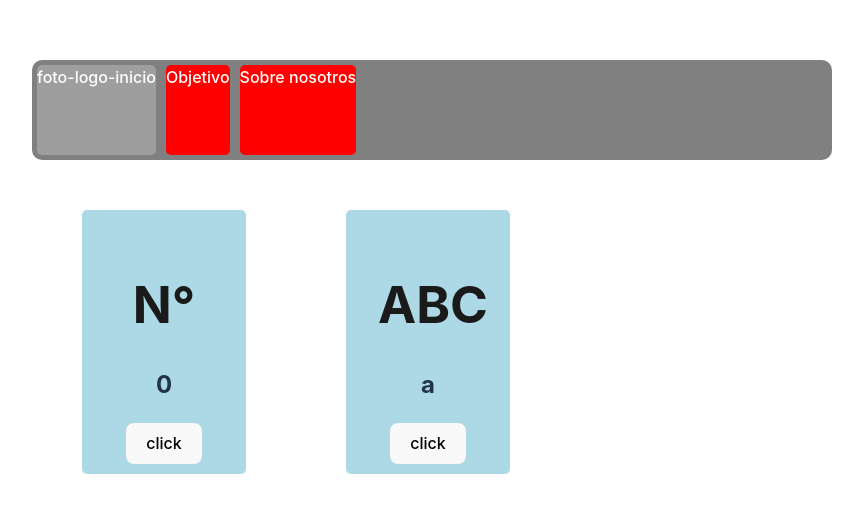
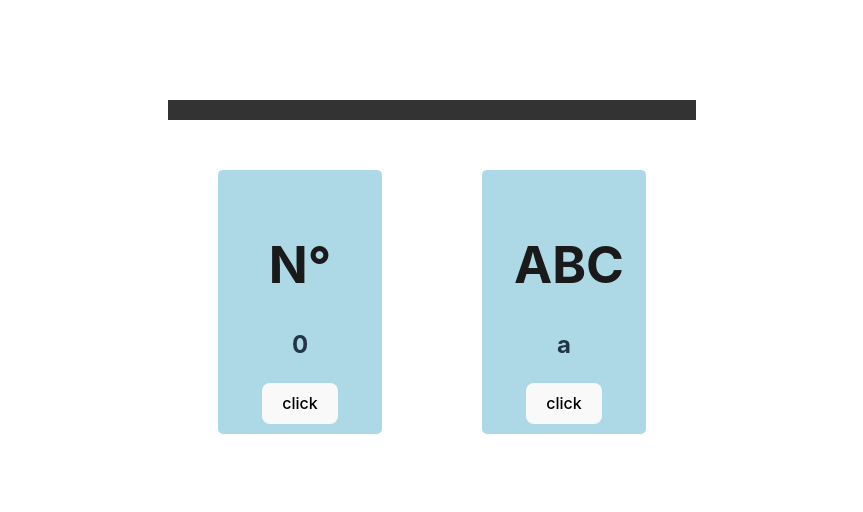
Before and after one commit to Joaquinfd/GrupoSPA_frontend, a React (Vite) app in the folder react-web-2/: page / in a window 1280 px wide. Shown: the part 108-620 px from the top of the page, without its empty margins (208-1071 px from the left). Built offline with nearby package versions, Linux system fonts and the light colour scheme; grey boxes are pictures that could not be loaded.

Commit message:
Estructura

```diff
--- a/react-web-2/package.json
+++ b/react-web-2/package.json
@@ -10,9 +10,14 @@
     "preview": "vite preview"
   },
   "dependencies": {
+    "dotenv": "^16.3.1",
+    "koa": "^2.14.2",
+    "nodemon": "^3.0.1",
     "react": "^18.2.0",
     "react-dom": "^18.2.0",
     "react-router-dom": "^6.15.0",
+    "sequelize": "^6.32.1",
+    "sequelize-cli": "^6.6.1",
     "styled-components": "^6.0.7"
   },
   "devDependencies": {
--- a/react-web-2/src/App.jsx
+++ b/react-web-2/src/App.jsx
@@ -10,19 +10,12 @@ function App() {
 
   const abc = 'abcdefghijklmnñopqrstuvwxyz'
   const [letter, setAbc] = useState(0);
-
   const [count, setCount] = useState(0);
 
   return (
-    <>
-
       <div>
-        <Navbar />
-
-      </div>
-
+        <Navbar/>
         <div className='card-container'>
-
           <div className="card">
             <h1>N°</h1>
             <h2>{count}</h2>
@@ -39,7 +32,8 @@ function App() {
             </button>
           </div>
         </div>
-    </>
+      </div>
+
   )
 }
 
--- /dev/null
+++ b/react-web-2/src/components/Navbar.css
@@ -0,0 +1,28 @@
+/* Navbar.css */
+.navbar {
+    display: flex;
+    justify-content: space-between;
+    align-items: center;
+    padding: 10px 20px;
+    background-color: #333; /* Color de fondo de la navbar */
+    color: #fff; /* Color del texto */
+  }
+
+  .logo img {
+    width: 40px; /* Ajusta el tamaño de tu logo según tus necesidades */
+    margin-right: 10px;
+  }
+
+  .nav-links {
+    list-style-type: none;
+    display: flex;
+  }
+
+  .nav-links li {
+    margin-right: 20px;
+  }
+
+  .nav-links a {
+    text-decoration: none;
+    color: #fff; /* Color de enlace */
+  }
--- a/react-web-2/src/components/Navbar.jsx
+++ b/react-web-2/src/components/Navbar.jsx
@@ -1,19 +1,15 @@
-// Navbar.js
-export default function Navbar() {
-    return (
-      <nav className="navigation">
-        <a href="/" className="boton-nav-inicio">
-          foto-logo-inicio
-        </a>
-        <a href="/" className="boton-nav">
-          Objetivo
-        </a>
-        <a href="/" className="boton-nav">
-          Sobre nosotros
-        </a>
+import React from 'react';
+import { NavLink } from 'react-router-dom';
+import './Navbar.css';
 
-
+function Navbar() {
+  return (
+    <header>
+      <nav className="navbar">
 
       </nav>
+    </header>
   );
 }
+
+export default Navbar;
```
Also changed, not shown: react-web-2/public/images/logo_inicio.png (renamed from react-web-2/public/logo_inicio.png), 1 other file (tests, documents, lock files or other folders). Lines whose indentation alone changed are shown as unchanged.
